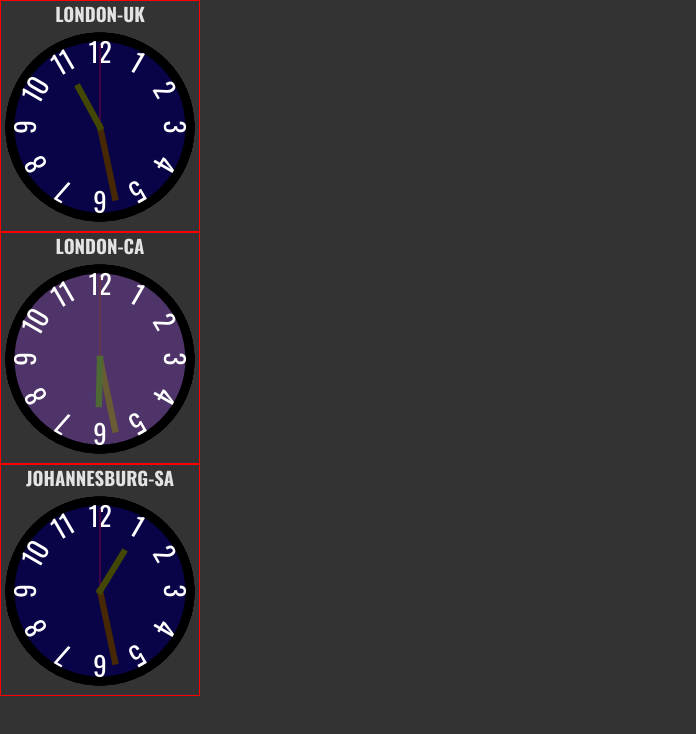
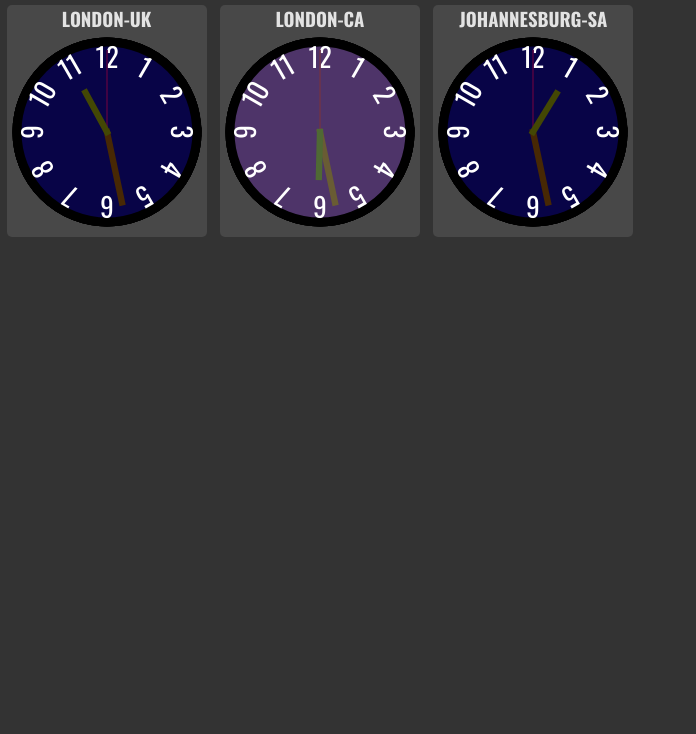
Before and after one commit to Xinchro/world-clocks, a website: page src/index.html in a window 1280 px wide. Shown: the whole page, without its empty margins (0-696 px from the left). Drawn offline with nearby package versions, Linux system fonts and the light colour scheme; files that its build step writes are made by us from their sources.

Commit message:
improved styling, dynamically fills and centers clocks

```diff
--- a/src/style.scss
+++ b/src/style.scss
@@ -7,9 +7,19 @@ html, body {
   color: #e3e3e3;
   font-family: 'Oswald', sans-serif;
 
+  #vue-app {
+    display: grid;
+    grid-template-columns: repeat(auto-fill, minmax(200px, 1fr));
+    justify-content: center;
+    justify-items: center;
+    align-content: center;
+    align-items: center;
+
     .clock {
       width: 200px;
-    box-shadow: inset red 0 0 0 1px;
+      border-radius: 5px;
+      background: rgba(white, 0.1);
+      margin: 5px;
 
       h1 {
         text-align: center;
@@ -19,3 +29,4 @@ html, body {
       }
     }
   }
+}
```
Lines whose indentation alone changed are shown as unchanged.
